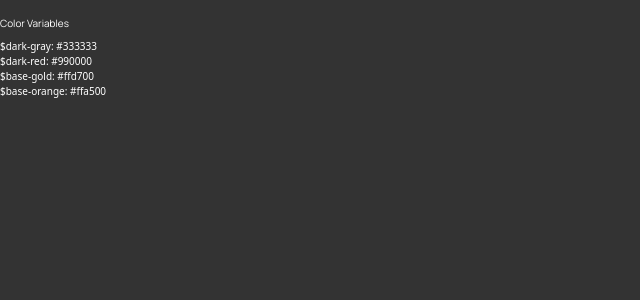
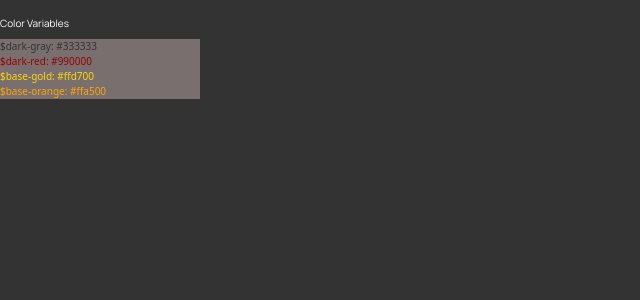
Before and after one commit to dziekiczan1/syndicateCrime, a Next.js app: page /uikit in a window 1280 px wide. Shown: the top 300 px of the page, without its empty margins (0-640 px from the left). Built offline with nearby package versions, Linux system fonts and the light colour scheme.

Commit message:
style: add color variables to UiKit

```diff
--- a/components/layout/uikit/Uikit.module.scss
+++ b/components/layout/uikit/Uikit.module.scss
@@ -2,8 +2,28 @@
 
 .container {
   padding: $size-16 0;
+}
 
+.colors {
   h1 {
     margin-bottom: $size-8;
   }
+
+  p {
+    width: 200px;
+    background-color: #7a6f6f;
+
+    &:nth-of-type(1) {
+      color: $dark-gray;
+    }
+    &:nth-of-type(2) {
+      color: $dark-red;
+    }
+    &:nth-of-type(3) {
+      color: $base-gold;
+    }
+    &:nth-of-type(4) {
+      color: $base-orange;
+    }
+  }
 }
--- a/components/layout/uikit/Uikit.tsx
+++ b/components/layout/uikit/Uikit.tsx
@@ -3,11 +3,13 @@ import styles from "./Uikit.module.scss";
 const UiKit: React.FC = () => {
   return (
     <div className={styles.container}>
-      <h1>Color Variables</h1>
-      <p>$dark-gray: #333333</p>
-      <p>$dark-red: #990000</p>
-      <p>$base-gold: #ffd700</p>
-      <p>$base-orange: #ffa500</p>
+      <div className={styles.colors}>
+        <h1>Color Variables</h1>
+        <p>$dark-gray: #333333</p>
+        <p>$dark-red: #990000</p>
+        <p>$base-gold: #ffd700</p>
+        <p>$base-orange: #ffa500</p>
+      </div>
     </div>
   );
 };
```
